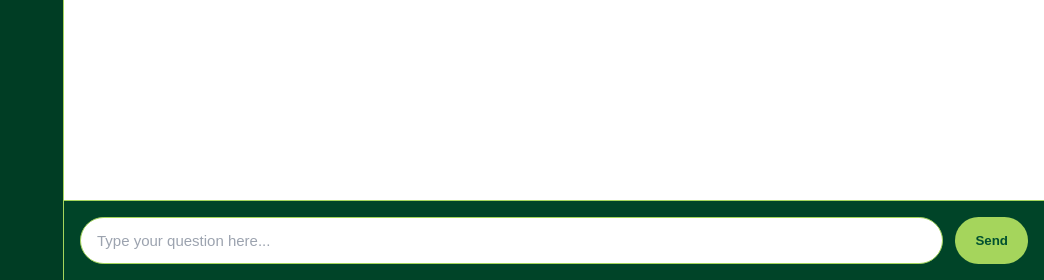
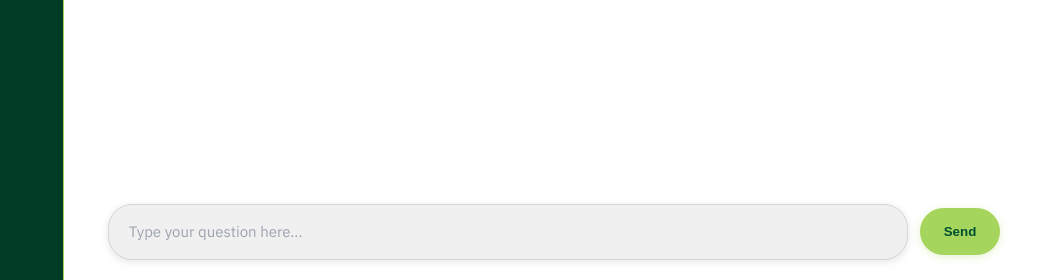
Before and after one commit to MollerMyint/Pinto-Beans2, a Flask app: page /chatUI in a window 1280 px wide. Shown: the part 520-800 px from the top of the page, without its empty margins (236-1280 px from the left). Run offline with Flask 3, Linux system fonts and the light colour scheme; some libraries are stand-ins or nearby versions.

Commit message:
Replaced current user input bar

```diff
--- a/app/static/index.css
+++ b/app/static/index.css
@@ -227,9 +227,10 @@ body {
     color: #FFFFFF;
 }
 
+/*Chat Messages padding*/
 .chat-messages {
     flex: 1;
-    padding: 20px;
+    padding: 20px 20px 100px 20px;
     overflow-y: auto;
     display: flex;
     flex-direction: column;
@@ -237,6 +238,7 @@ body {
     background: #ffffff;
 }
 
+/*Message bubbles*/
 .message {
     max-width: 80%;
     padding: 14px 16px;
@@ -263,48 +265,64 @@ body {
     border-bottom-right-radius: 6px;
 }
 
+/*User Input Bar*/
 .chat-form {
     display: flex;
     gap: 12px;
-    padding: 16px;
-    background: #004428;
-    border-top: 1px solid #A5D55C;
+    padding: 20px 40px;
+    background: #FFFFFF;
+    border-top: none;
+    align-items: center;
+    justify-content: center;
 }
 
-.chat-form input[type="text"] {
+.chat-form input[type="text"],
+.chat-form textarea {
     flex: 1;
-    padding: 14px 16px;
-    border: 1px solid #A5D55C;
-    border-radius: 999px;
-    background: #ffffff;
+    max-width: 800px;
+    padding: 16px 20px;
+    border: 1px solid #d1d5db;
+    border-radius: 24px;
+    background: #F0F0F0;
     color: #1a1a1a;
     outline: none;
     font-size: 15px;
-    transition: border-color 0.2s ease;
+    font-family: 'IBM Plex Sans', -apple-system, BlinkMacSystemFont, sans-serif;
+    transition: all 0.2s ease;
+    box-shadow: 0 2px 8px rgba(0, 0, 0, 0.1);
+    resize: none;
+    overflow-y: auto;
+    max-height: 150px;
+    line-height: 1.5;
 }
 
-.chat-form input[type="text"]::placeholder {
+.chat-form input[type="text"]::placeholder,
+.chat-form textarea::placeholder {
     color: #9ca3af;
 }
 
-.chat-form input[type="text"]:focus {
-    border-color: #A5D55C;
-    background: #ffffff;
+.chat-form input[type="text"]:focus,
+.chat-form textarea:focus {
+    border-color: #005030;
+    box-shadow: 0 4px 12px rgba(165, 213, 92, 0.2);
 }
 
 .chat-form button {
-    padding: 14px 20px;
+    padding: 16px 24px;
     border: none;
-    border-radius: 999px;
+    border-radius: 24px;
     background: #A5D55C;
     color: #005030;
     font-weight: 600;
     cursor: pointer;
-    transition: background 0.2s ease;
+    transition: all 0.2s ease;
+    box-shadow: 0 2px 8px rgba(165, 213, 92, 0.3);
 }
 
 .chat-form button:hover {
     background: #FFB81D;
+    box-shadow: 0 4px 12px rgba(255, 184, 29, 0.4);
+    transform: translateY(-1px);
 }
 
 .loading {
--- a/app/templates/index.html
+++ b/app/templates/index.html
@@ -34,12 +34,12 @@
             </div>
 
             <form id="chat-form" class="chat-form">
-                <input
-                    type="text"
+                <textarea
                     id="corpus_question"
                     name="corpus_question"
                     placeholder="Type your question here..."
-                    required>
+                    rows="1"
+                    required></textarea>
                 <button type="submit">Send</button>
             </form>
         </div>
@@ -91,6 +91,20 @@
     const confirmDeleteBtn = document.getElementById("confirm-delete");
     const cancelDeleteBtn = document.getElementById("cancel-delete");
     let chatToDelete = null;
+
+    // Auto-resize textarea as user types
+    input.addEventListener('input', function () {
+        this.style.height = 'auto';
+        this.style.height = this.scrollHeight + 'px';
+    });
+
+    // Enter submits, Shift+Enter adds a new line
+    input.addEventListener('keydown', function (e) {
+        if (e.key === 'Enter' && !e.shiftKey) {
+            e.preventDefault();
+            form.dispatchEvent(new Event('submit'));
+        }
+    });
 
     async function loadUserChats() {
         try {
@@ -144,7 +158,6 @@
         const urlRegex = /(https?:\/\/[^\s]+?)([.,;:!?)\]}\-'"]*(?=\s|$))/g;
 
         const linkedText = text.replace(urlRegex, function(match, url, punctuation) {
-            // Disinclude trailing puncuation to not alter link
             return `<a href="${url}" target="_blank" rel="noopener noreferrer">${url}</a>${punctuation}`;
         });
 
@@ -224,7 +237,6 @@
     }
 
     newChatBtn.addEventListener('click', function() {
-        // Opens to unsaved new chat on load
         if (currentChatId === null) return;
 
         currentChatId = null;
@@ -243,7 +255,10 @@
         if (!question) return;
 
         addMessage(question, 'user');
+
+        // Reset textarea height after submit
         input.value = '';
+        input.style.height = 'auto';
 
         const loadingMessage = document.createElement('div');
         loadingMessage.className = 'message bot-message';
@@ -253,7 +268,6 @@
 
         try {
             if (!currentChatId) {
-                // Actually creates chat upon user input
                 const response = await fetch('/new/chat', {
                     method: 'POST',
                     headers: { 'Content-Type': 'application/json' },
@@ -262,11 +276,7 @@
                 const data = await response.json();
 
                 currentChatId = data.chat_id;
-
-                // Update header with agent-generated title
                 chatHeader.textContent = data.title;
-
-                // Add to top of sidebar with agent-generated title
                 addChatToSidebar(data.chat_id, data.title, true);
                 document.querySelector(`[data-chat-id="${data.chat_id}"]`)?.classList.add('active');
 
@@ -274,7 +284,6 @@
                 addMessage(data.answer, 'bot');
 
             } else {
-                // Subsequent questions in existing chat
                 const response = await fetch('/ask', {
                     method: 'POST',
                     headers: { 'Content-Type': 'application/json' },
@@ -300,7 +309,6 @@
                     body: JSON.stringify({ title: newTitle })
                 });
 
-                // Update the sidebar label and header if it's the active chat
                 chatToRename.element.textContent = newTitle;
                 if (currentChatId == chatToRename.chatId) {
                     chatHeader.textContent = newTitle;
@@ -330,7 +338,6 @@
 
             chatToDelete.element.remove();
 
-            // If the deleted chat was the active one, reset to a blank new chat
             if (currentChatId == chatToDelete.chatId) {
                 currentChatId = null;
                 chatMessages.innerHTML = '';
@@ -379,3 +386,5 @@
     // Start the app
     loadUserChats();
 </script>
+</body>
+</html>
```
